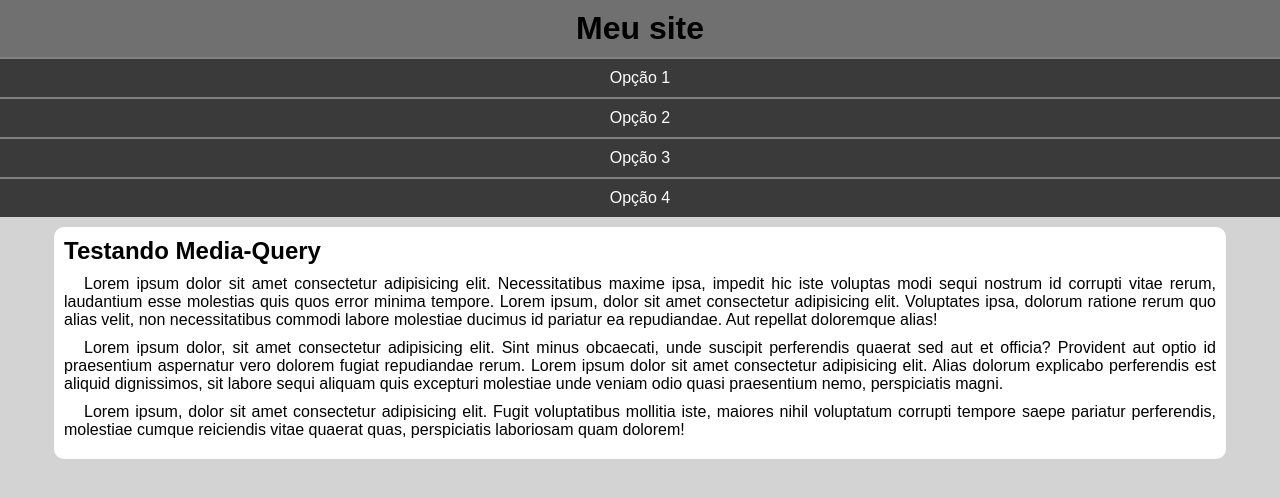
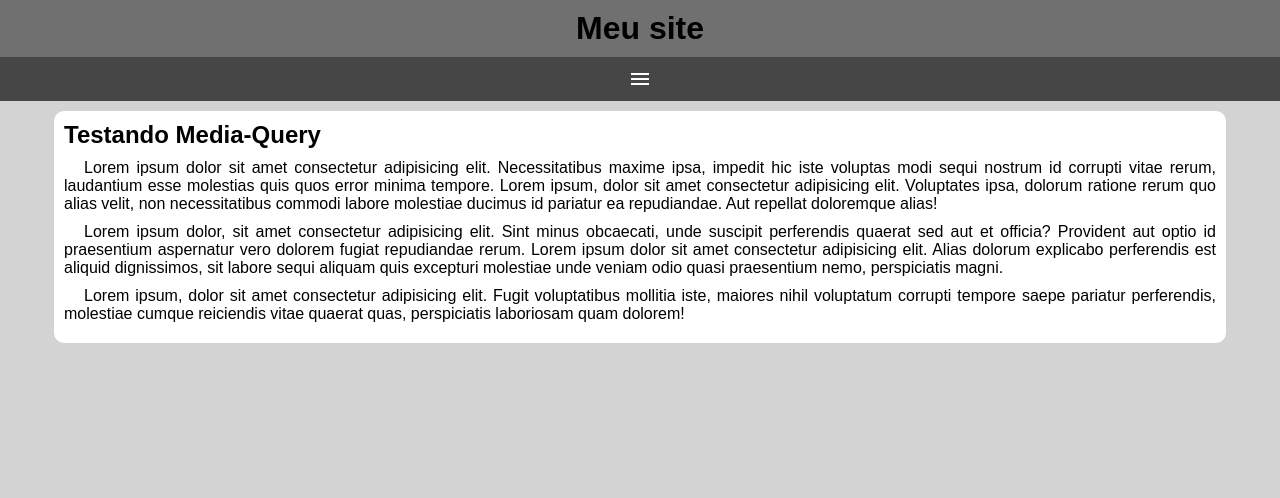
Before and after one commit to gabriel-s-passos-araujo/HTML-CSS, a plain HTML site: page exercicios/exerc027/mq005/index.html in a window 1280 px wide. Drawn offline with nearby package versions, Linux system fonts and the light colour scheme.

Commit message:
menu burguer

```diff
--- a/exercicios/exerc027/mq005/estilos/style.css
+++ b/exercicios/exerc027/mq005/estilos/style.css
@@ -17,8 +17,22 @@ header h1{
     padding: 10px;
     text-align: center;
 }
+
+#burguer{
+    background-color: rgb(70, 70, 70);
+    color: white;
+    display: block;
+    text-align: center;
+    padding: 10px;
+    cursor: pointer;
+}
+
+#burguer:hover{
+    background-color: white;
+    color: black;
+}
 menu{
-    display: block;
+    display: none;
 }
 menu ul{
     list-style-type: none;
--- a/exercicios/exerc027/mq005/index.html
+++ b/exercicios/exerc027/mq005/index.html
@@ -4,12 +4,16 @@
     <meta charset="UTF-8">
     <meta name="viewport" content="width=device-width, initial-scale=1.0">
     <title>Menu Responsivo</title>
+    <link rel="stylesheet" href="https://fonts.googleapis.com/css2?family=Material+Symbols+Outlined:opsz,wght,FILL,GRAD@20..48,100..700,0..1,-50..200" />
     <link rel="stylesheet" href="estilos/style.css">
 </head>
 <body>
     <header>
         <h1>Meu site</h1>
-        <menu>
+        <span id="burguer" class="material-symbols-outlined" onclick="clickMenu()">
+            Menu
+            </span>
+        <menu id="nav">
             <ul>
                 <li><a href="#">Opção 1</a></li>
                 <li><a href="#">Opção 2</a></li>
@@ -27,5 +31,19 @@
         </section>
 
     </main>
+
+    <script>
+        function clickMenu(){
+            if (nav.style.display == 'block'){
+                nav.style.display = 'none'
+
+            }
+            else{
+                nav.style.display = 'block'
+            }
+
+        }
+
+    </script>
 </body>
 </html>
```
